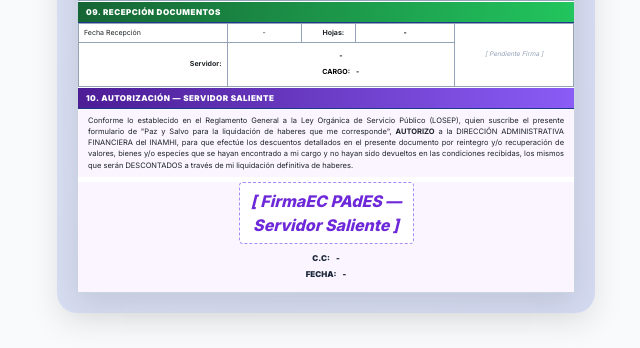
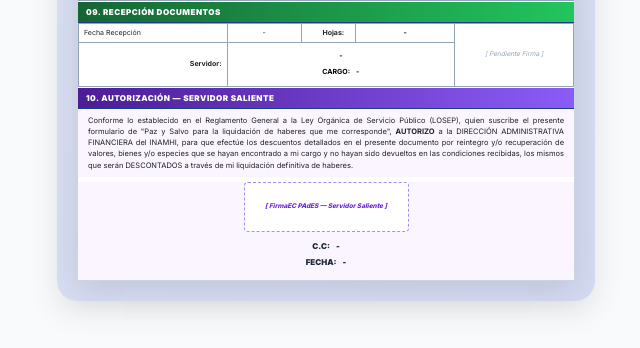
Before and after one commit to Fabriol/INAMHI_FINAL_PazySalvo, a Flask app: page /paz-salvo/llenar/1 in a window 1280 px wide. Shown: the part 2828-3176 px from the top of the page, without its empty margins (640-1280 px from the left). After the commit the page ends 3141 px from the top, so only its background shows below. Run offline with Flask 3, Linux system fonts and the light colour scheme; a user stored in the database is signed in; tables that the repository leaves empty hold one stand-in row (values such as "Sample post"); some libraries are stand-ins or nearby versions.

Commit message:
FINAL LISTO

```diff
--- a/app/templates/paz_salvo/partials/hoja_espejo.html
+++ b/app/templates/paz_salvo/partials/hoja_espejo.html
@@ -273,6 +273,15 @@
             margin: 0 !important;
             box-shadow: none !important;
             page-break-after: auto;
+        }
+
+        /* WeasyPrint (la versión que usa este proyecto) ignora box-shadow
+           por completo — no lo rasteriza ni lo dibuja, así que esta regla no
+           cambia el resultado del PDF. Se deja de todos modos por
+           consistencia con .ep-doc (arriba) y como defensa a futuro si algún
+           día se actualiza WeasyPrint a una versión que sí lo implemente. */
+        .firmaec-sello {
+            box-shadow: none !important;
         }
 
         .ep-tabla tr {
@@ -747,10 +756,19 @@
     definitiva de haberes.
 </div>
 <div style="text-align: center; margin-top: 5px; background: #faf5ff; padding-bottom: 10px;">
-    <div id="espejo_firma_servidor_saliente" style="width: 175px; margin: 0 auto; display: flex; justify-content: center;">
+    <!-- width/height fijos + overflow:hidden a propósito: deben caber DENTRO
+         del rectángulo que subir_firma_pades() cubre con fondo blanco al
+         estampar la firma real (ver _SELLO_ANCHO_POR_CAMPO['servidor_saliente']
+         y _SELLO_ALTO en app/routes/paz_salvo.py — 128pt x 42pt, aquí unos
+         puntos más chico a propósito como margen de seguridad). Si este
+         placeholder pudiera crecer más alto que eso (como pasaba antes, sin
+         altura fija, cuando el texto envolvía a 2-3 líneas), el sobrante -
+         borde punteado incluido - queda asomando por debajo del sello real
+         una vez firmado: eso es lo que se veía "como imagen" garabateada. -->
+    <div id="espejo_firma_servidor_saliente" style="width: 165px; height: 50px; margin: 0 auto; display: flex; justify-content: center; align-items: center; overflow: hidden;">
         {% if dat.get('servidor_saliente') == 'FIRMADO' %}
         <div class="firmaec-sello"
-            style="max-width: 100%; border: 1.5px solid #000; box-shadow: 3px 3px 0px rgba(76, 29, 149, 0.2); padding: 4px;">
+            style="max-width: 100%; max-height: 100%; border: 1.5px solid #000; padding: 4px; overflow: hidden; box-sizing: border-box;">
             {{ generar_qr_svg(dat.get('servidor_saliente_nombre')) | safe }}
             <div class="firmaec-text-col">
                 <span class="firmaec-label-top" style="font-size: 5.5px;">Validar únicamente en FirmaEC.</span>
@@ -761,7 +779,7 @@
         </div>
         {% else %}
         <span
-            style="color: #6d28d9; font-style: italic; font-weight: 800; border: 1.5px dashed #a78bfa; padding: 6px; width: 100%; display: block; border-radius: 4px; background: #fff;">[
+            style="color: #6d28d9; font-style: italic; font-weight: 800; font-size: 6.5px; border: 1.5px dashed #a78bfa; padding: 4px; width: 100%; height: 100%; display: flex; align-items: center; justify-content: center; text-align: center; border-radius: 4px; background: #fff; overflow: hidden; box-sizing: border-box;">[
             FirmaEC PAdES — Servidor Saliente ]</span>
         {% endif %}
     </div>
```
